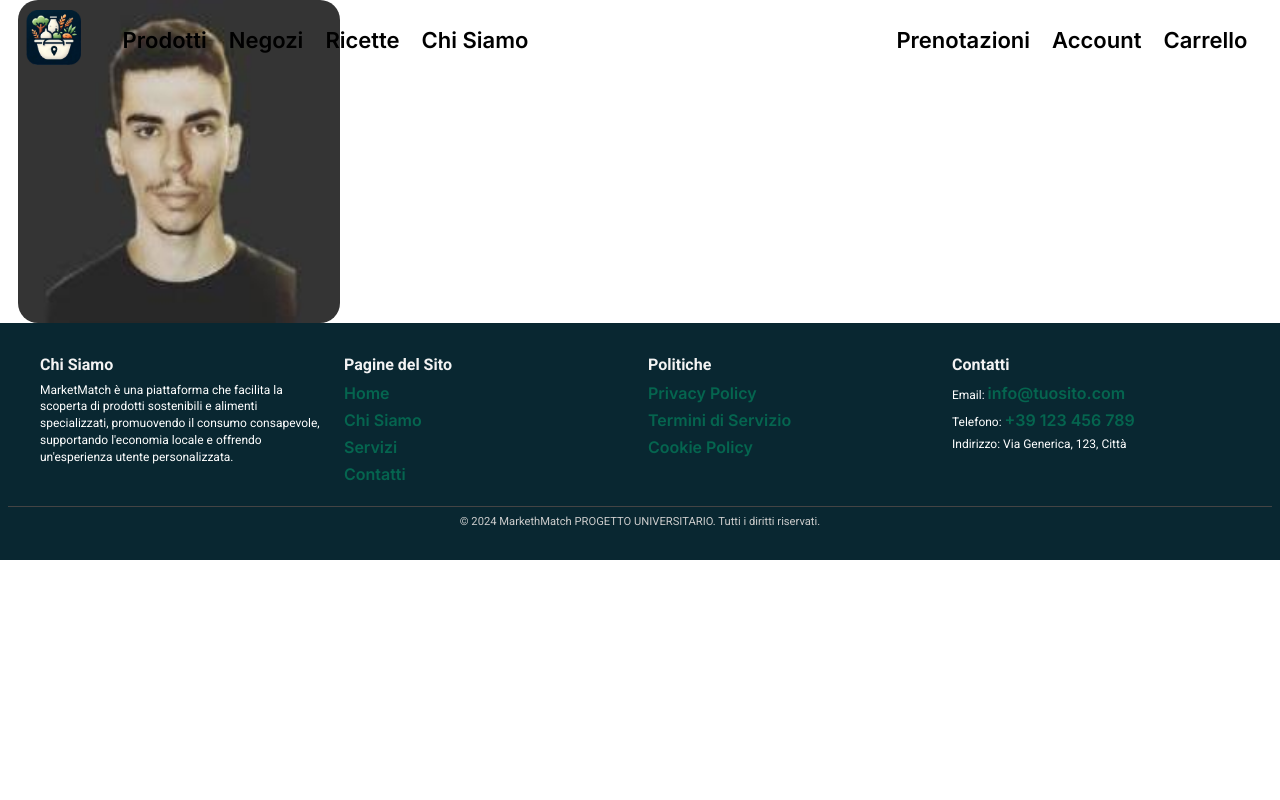
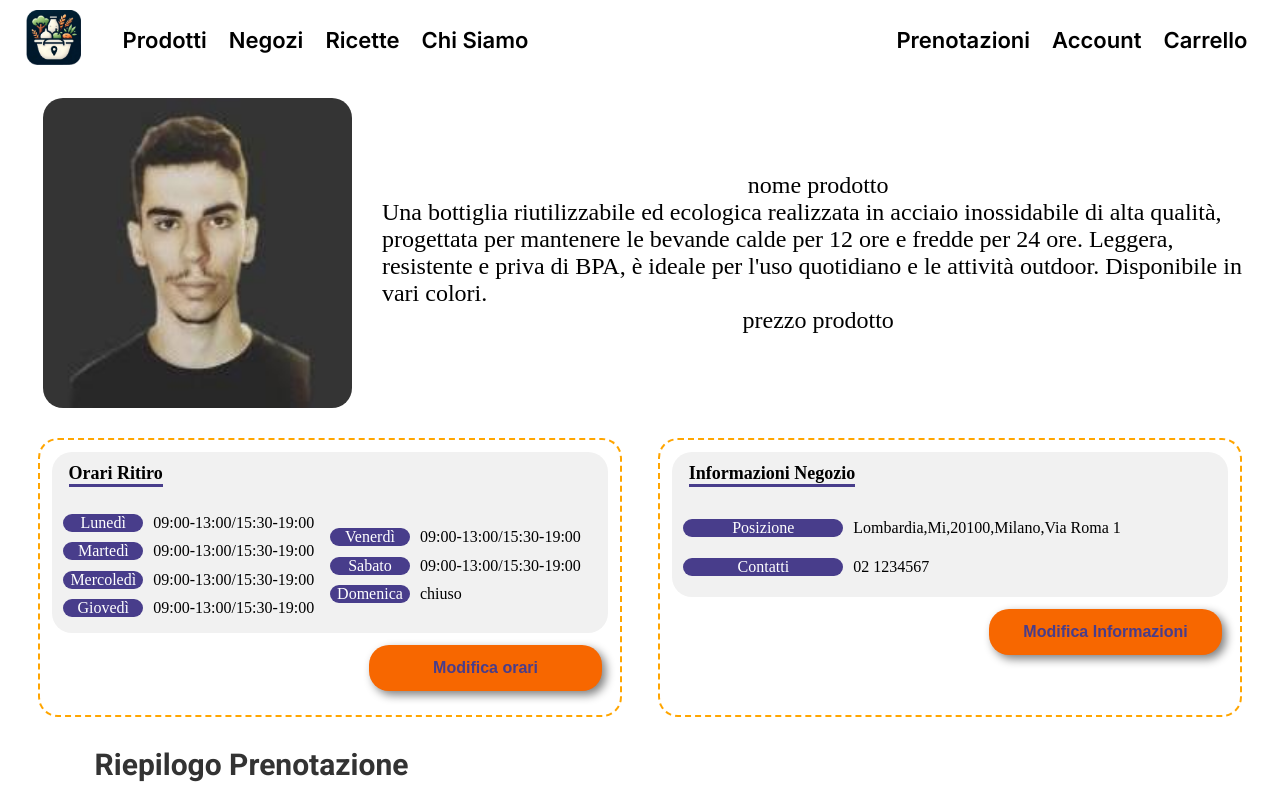
Before and after one commit to micheleDeca/MarketMatchReact, a React (Vite) app: page /negozio in a window 1280 px wide. Shown: the top 800 px of the page. Built offline with nearby package versions, Linux system fonts and the light colour scheme.

Commit message:
prova negozio

```diff
--- a/src/Components/NavBar/NavBar.css
+++ b/src/Components/NavBar/NavBar.css
@@ -1,8 +1,8 @@
 /* Navbar principale */
 nav {
-    position: absolute;/*gg*/
-    top: 0;/*gg*/
-    left: 0;/*gg*/
+    /*position: absolute;*/
+    /*top: 0;*/
+    /*left: 0;*/
     width: 100%;
     padding: 10px 2%;
     z-index: 10;
--- a/src/Components/shop_window/shop_window.jsx
+++ b/src/Components/shop_window/shop_window.jsx
@@ -18,7 +18,7 @@ import BadgeContainer from "../CategoryLabelList/CategoryLabelList";
  */
 
 function ShopWindow(props) {
-  if (props.mode != "amm") {
+  if (props.mode != "neg") {
     return (
       <>
         <div className="ShopWindowBox">
--- a/src/Pages/Negozio/Negozio.css
+++ b/src/Pages/Negozio/Negozio.css
@@ -0,0 +1,10 @@
+.boxNegozio{
+    display: flex;
+    flex-direction: column;
+    justify-content:flex-start;
+    align-items: center;
+    width: 96%;
+    margin-left:2%;
+    margin-right:2%;
+    margin-bottom: 2%;
+}
--- a/src/Pages/Negozio/Negozio.jsx
+++ b/src/Pages/Negozio/Negozio.jsx
@@ -1,11 +1,51 @@
+import Orari from "../../Components/orari_negozio/orari_negozio";
+import ProductLongList from "../../Components/ProductLongList/ProductLongList";
 import ShopWindow from "../../Components/shop_window/shop_window";
 import "./Negozio.css";
 
-function Negozio() {
+// Simula un database di prodotti
+const mockProducts = Array.from({ length: 15 }, (_, index) => {
+  const hasDiscount = Math.random() > 0.4; // 50% di probabilità di avere uno sconto
+  return {
+    id: index + 1,
+    name: `Prodotto ${index + 1}`,
+    detail: `Dettaglio del prodotto ${index + 1}`,
+    currentPrice: (Math.random() * 100).toFixed(2),
+    originalPrice: hasDiscount ? (Math.random() * 100 + 100).toFixed(2) : null, // Solo se ha sconto
+    image: `https://via.placeholder.com/150?text=Prodotto+${index + 1}`,
+  };
+});
+
+function Negozio(props) {
   return (
     <>
-      <div className="">
-        <ShopWindow />
+      <div className="boxNegozio">
+        <span>&nbsp;</span>
+        <ShopWindow
+          Description="Una bottiglia riutilizzabile ed ecologica realizzata in acciaio inossidabile di alta qualità, progettata per mantenere le bevande calde per 12 ore e fredde per 24 ore. Leggera, resistente e priva di BPA, è ideale per l'uso quotidiano e le attività outdoor. Disponibile in vari colori."
+          ImageDescription="immagine prodotto"
+          Name="nome prodotto"
+          tipo="prodotto"
+          Prezzo="prezzo prodotto"
+        />
+        <span>&nbsp;</span>
+        <Orari
+          mode="neg"
+          lunedi="09:00-13:00/15:30-19:00"
+          martedi="09:00-13:00/15:30-19:00"
+          mercoledi="09:00-13:00/15:30-19:00"
+          giovedi="09:00-13:00/15:30-19:00"
+          venerdi="09:00-13:00/15:30-19:00"
+          sabato="09:00-13:00/15:30-19:00"
+          domenica="chiuso"
+          posizione="Lombardia,Mi,20100,Milano,Via Roma 1"
+          contatti="02 1234567"
+        />
+        <span>&nbsp;</span>
+        <ProductLongList
+        products= {mockProducts}
+
+        />
       </div>
     </>
   );
```
